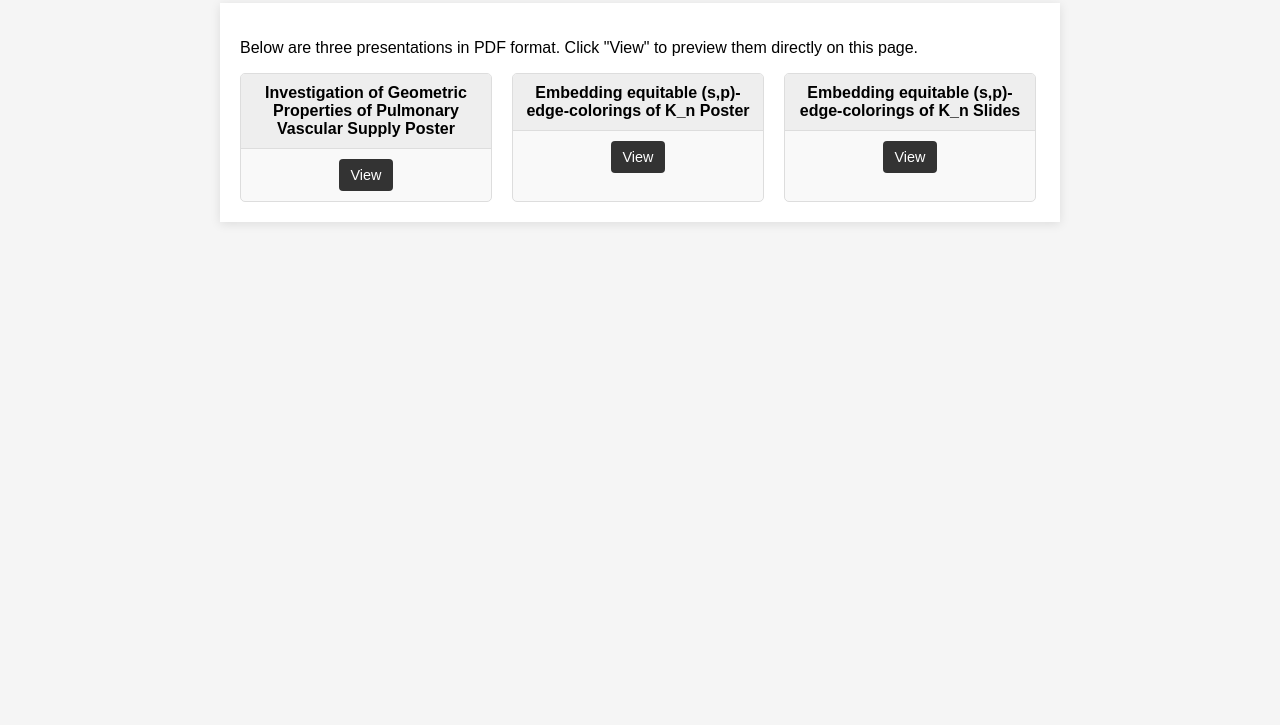
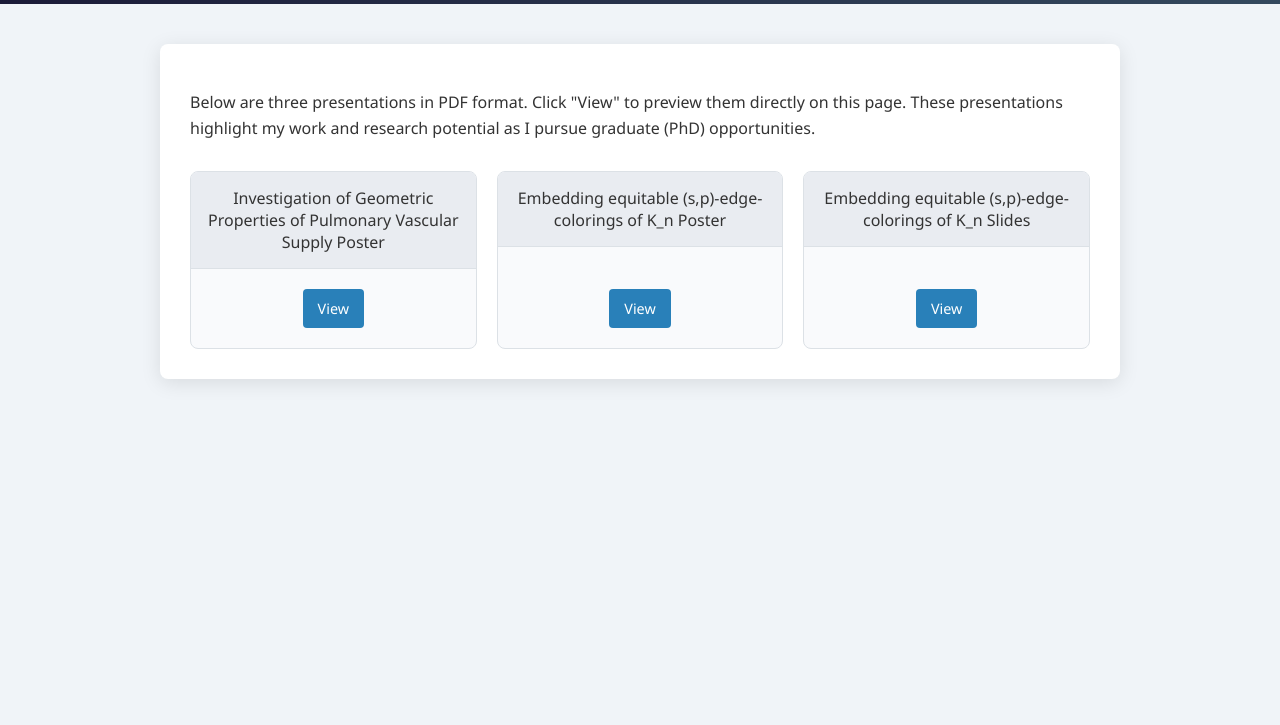
Before and after one commit to staffordyerger/Presentations, a plain HTML site: page index.html in a window 1280 px wide. Shown: the part 75-800 px from the top of the page. Drawn offline with Linux system fonts and the light colour scheme.

Commit message:
Update index.html

```diff
--- a/index.html
+++ b/index.html
@@ -7,78 +7,91 @@
     <title>Stafford Yerger Presentations</title>
     <style>
         body {
-            font-family: Arial, sans-serif;
+            font-family: "Segoe UI", Tahoma, Geneva, Verdana, sans-serif;
             margin: 0;
-            background: #f5f5f5;
+            background: #f0f4f8;
+            color: #333;
         }
 
         header {
-            background: #333;
+            background: linear-gradient(to right, #1b1b38, #34495e);
             color: #fff;
-            padding: 15px;
+            padding: 20px;
             text-align: center;
         }
 
         h1 {
             margin: 0;
-            font-size: 1.5rem;
+            font-size: 1.8rem;
+            font-weight: 300;
+            letter-spacing: 1px;
         }
 
         .container {
-            max-width: 800px;
-            margin: 20px auto;
+            max-width: 900px;
+            margin: 40px auto;
             background: #fff;
-            padding: 20px;
-            box-shadow: 0 2px 10px rgba(0,0,0,0.1);
+            padding: 30px;
+            box-shadow: 0 4px 20px rgba(0,0,0,0.1);
+            border-radius: 8px;
+        }
+
+        .container p {
+            font-size: 1rem;
+            line-height: 1.6;
+            margin-bottom: 30px;
         }
 
         .pdf-list {
             display: flex;
             flex-wrap: wrap;
             gap: 20px;
+            justify-content: space-between;
         }
 
         .pdf-item {
-            flex: 1 1 calc(33% - 20px);
-            min-width: 200px;
-            max-width: 250px;
-            background: #f9f9f9;
-            border: 1px solid #ddd;
+            flex: 1 1 calc(32% - 20px);
+            background: #f9fafc;
+            border: 1px solid #dce1e6;
             text-align: center;
-            border-radius: 5px;
+            border-radius: 8px;
             overflow: hidden;
-            transition: box-shadow 0.3s ease-in-out;
+            transition: box-shadow 0.3s ease-in-out, transform 0.3s ease-in-out;
+            display: flex;
+            flex-direction: column;
+            justify-content: space-between;
         }
 
         .pdf-item:hover {
-            box-shadow: 0 0 5px rgba(0,0,0,0.3);
-        }
-
-        .pdf-item img {
-            max-width: 100%;
-            height: auto;
+            box-shadow: 0 4px 10px rgba(0,0,0,0.15);
+            transform: translateY(-3px);
         }
 
         .pdf-title {
-            padding: 10px;
+            padding: 15px;
             font-size: 1rem;
-            font-weight: bold;
-            background: #eee;
-            border-bottom: 1px solid #ddd;
+            font-weight: 500;
+            background: #e9ecf1;
+            border-bottom: 1px solid #dce1e6;
         }
 
         .pdf-actions {
-            padding: 10px;
+            padding: 20px;
         }
 
         .view-btn {
             display: inline-block;
-            padding: 8px 12px;
-            background: #333;
+            padding: 10px 15px;
+            background: #2980b9;
             color: #fff;
             text-decoration: none;
             border-radius: 4px;
             font-size: 0.9rem;
+            transition: background 0.3s ease;
+        }
+
+        .view-btn:hover {
+            background: #1f6691;
         }
 
         .pdf-viewer {
@@ -89,6 +102,8 @@
             display: none;
             align-items: center;
             justify-content: center;
+            padding: 20px;
+            box-sizing: border-box;
         }
 
         .pdf-viewer iframe {
@@ -96,6 +111,7 @@
             height: 80%;
             border: none;
             background: #fff;
+            border-radius: 4px;
         }
 
         .close-viewer {
@@ -106,11 +122,21 @@
             font-weight: bold;
             color: #fff;
             cursor: pointer;
+            transition: transform 0.3s ease, color 0.3s ease;
         }
 
-        @media(max-width: 600px){
+        .close-viewer:hover {
+            transform: scale(1.2);
+            color: #f0f4f8;
+        }
+
+        @media(max-width: 600px) {
             .pdf-item {
                 flex: 1 1 100%;
+            }
+            .pdf-viewer iframe {
+                width: 90%;
+                height: 80%;
             }
         }
     </style>
@@ -122,7 +148,7 @@
 </header>
 
 <div class="container">
-    <p>Below are three presentations in PDF format. Click "View" to preview them directly on this page.</p>
+    <p>Below are three presentations in PDF format. Click "View" to preview them directly on this page. These presentations highlight my work and research potential as I pursue graduate (PhD) opportunities.</p>
     <div class="pdf-list">
         <div class="pdf-item">
             <div class="pdf-title">Investigation of Geometric Properties of Pulmonary Vascular Supply Poster</div>
@@ -171,7 +197,6 @@
         iframe.src = '';
     });
 
-    // Close viewer when background clicked (optional)
     pdfViewer.addEventListener('click', e => {
         if (e.target === pdfViewer) {
             pdfViewer.style.display = 'none';
```
